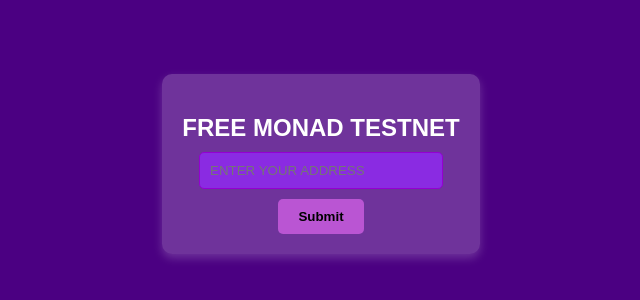
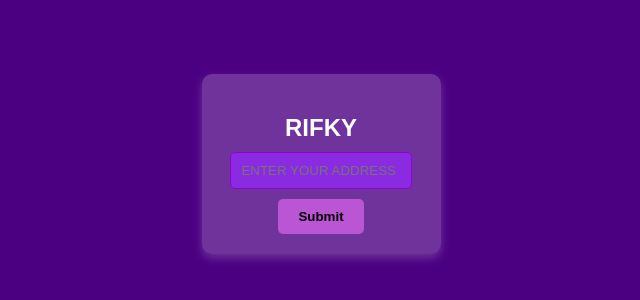
Before and after one commit to Hndsmrull/faucet-monad, a plain HTML site: page index.html in a window 1280 px wide. Shown: the part 236-536 px from the top of the page, without its empty margins (319-959 px from the left). Drawn offline with Linux system fonts and the light colour scheme.

Commit message:
Update index.html

```diff
--- a/index.html
+++ b/index.html
@@ -56,7 +56,7 @@
 <body>
 
     <div class="container">
-        <h2>FREE MONAD TESTNET</h2>
+        <h2>RIFKY</h2>
         <input type="text" id="walletAddress" placeholder="ENTER YOUR ADDRESS">
         <br>
         <button onclick="sendSubmit()">Submit</button>
```
